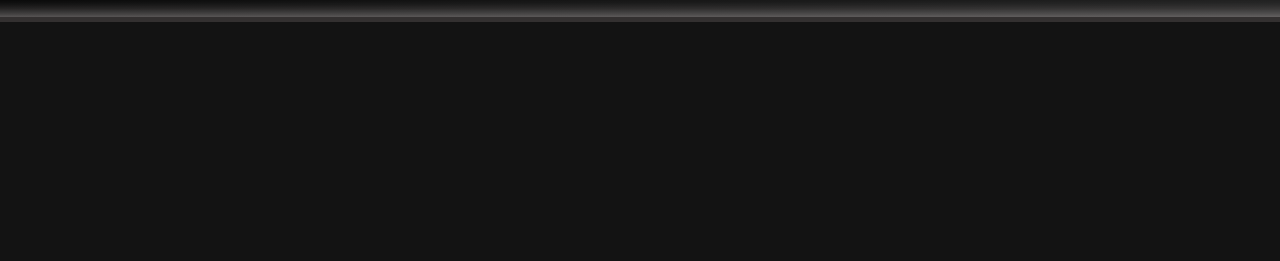
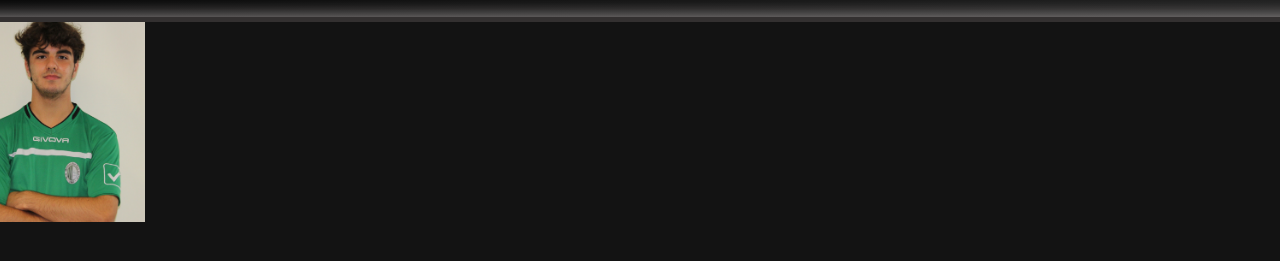
Before and after one commit to zFederickPanit36/mitic-game, a plain HTML site: page index.html in a window 1280 px wide. Shown: the part 91-352 px from the top of the page. Drawn offline with Linux system fonts and the light colour scheme.

Commit message:
Update style.css

```diff
--- a/style.css
+++ b/style.css
@@ -7,7 +7,7 @@
 #mitic {
     width: 200px;
     height: 200px;
-    background-image: url("./mitic.png");
+    background-image: url("img/mitic.png");
     background-repeat: no-repeat;
     background-position: center;
     background-size: 250px;
```
